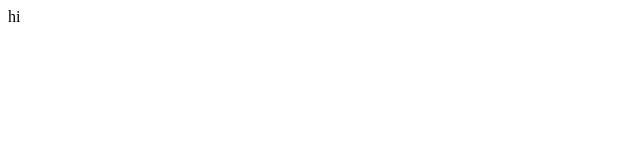
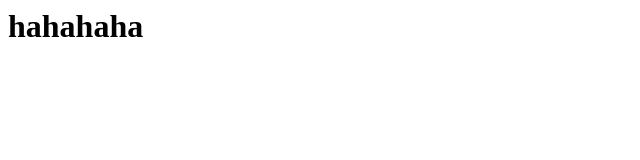
Before and after one commit to kgbprofile/replikaexposed, a plain HTML site: page index.html in a window 1280 px wide. Shown: the whole page, without its empty margins (0-640 px from the left). Drawn offline with Linux system fonts and the light colour scheme.

Commit message:
Update index.html

```diff
--- a/index.html
+++ b/index.html
@@ -1,5 +1 @@
-<html>
-
- hi
-
-</html>
+<h1> hahahaha</h1>
```
